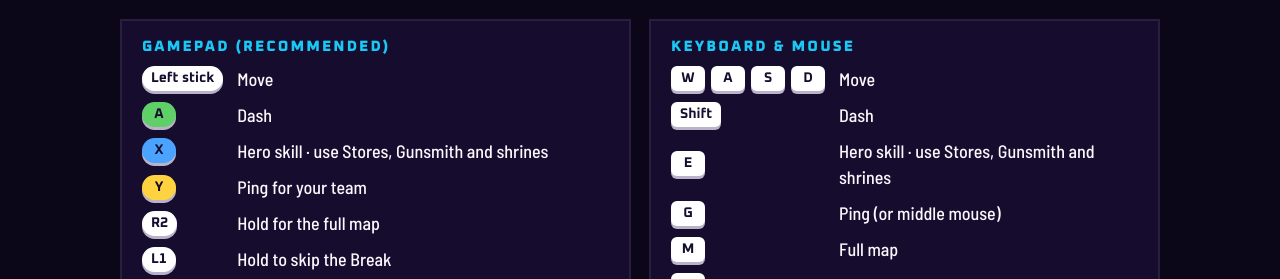
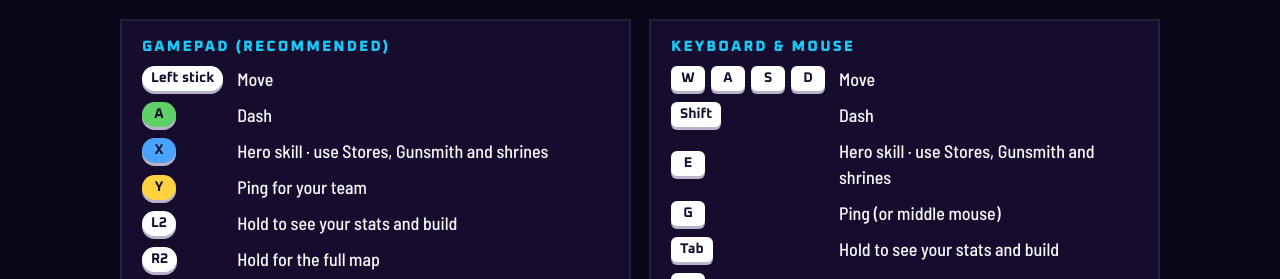
Before and after one commit to vinizinbra/rift-jumpers-public, a plain HTML site: page riftjumpers/tutorial/index.html in a window 1280 px wide. Shown: the part 661-940 px from the top of the page. Drawn offline with Linux system fonts and the light colour scheme.

Commit message:
Tutorial: L2 / Tab hold for stats
Co-Authored-By: Claude Opus 5.5 <noreply@anthropic.com>

```diff
--- a/riftjumpers/tutorial/index.html
+++ b/riftjumpers/tutorial/index.html
@@ -137,6 +137,7 @@ kbd.a{background:#5fd068}kbd.x{background:#4aa3ff}kbd.y{background:#ffd23f}
           <dt><kbd class="pad a">A</kbd></dt><dd>Dash</dd>
           <dt><kbd class="pad x">X</kbd></dt><dd>Hero skill · use Stores, Gunsmith and shrines</dd>
           <dt><kbd class="pad y">Y</kbd></dt><dd>Ping for your team</dd>
+          <dt><kbd class="pad">L2</kbd></dt><dd>Hold to see your stats and build</dd>
           <dt><kbd class="pad">R2</kbd></dt><dd>Hold for the full map</dd>
           <dt><kbd class="pad">L1</kbd></dt><dd>Hold to skip the Break</dd>
         </dl>
@@ -148,6 +149,7 @@ kbd.a{background:#5fd068}kbd.x{background:#4aa3ff}kbd.y{background:#ffd23f}
           <dt><kbd>Shift</kbd></dt><dd>Dash</dd>
           <dt><kbd>E</kbd></dt><dd>Hero skill · use Stores, Gunsmith and shrines</dd>
           <dt><kbd>G</kbd></dt><dd>Ping (or middle mouse)</dd>
+          <dt><kbd>Tab</kbd></dt><dd>Hold to see your stats and build</dd>
           <dt><kbd>M</kbd></dt><dd>Full map</dd>
           <dt><kbd>F</kbd></dt><dd>Hold to skip the Break</dd>
         </dl>
```
